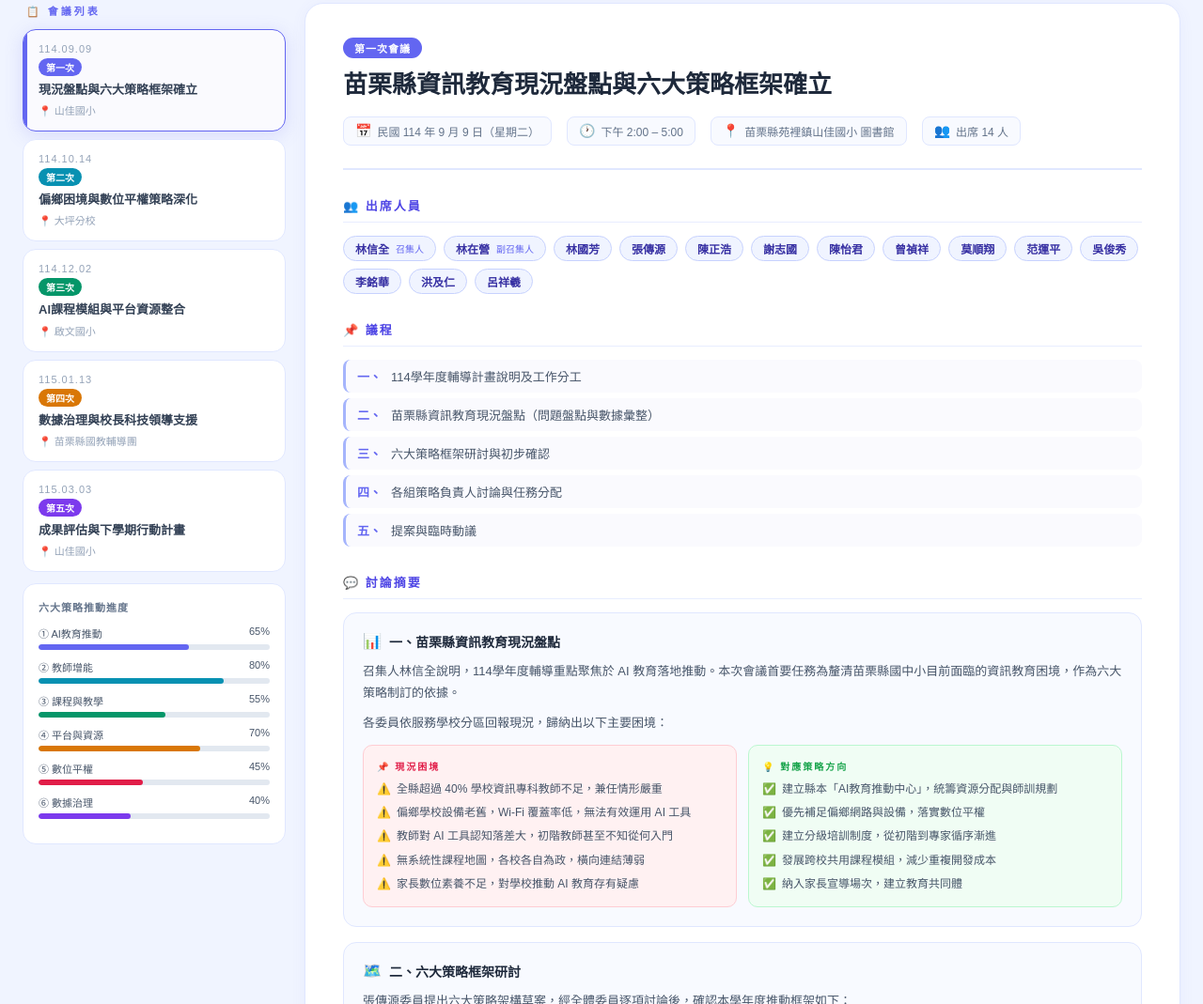
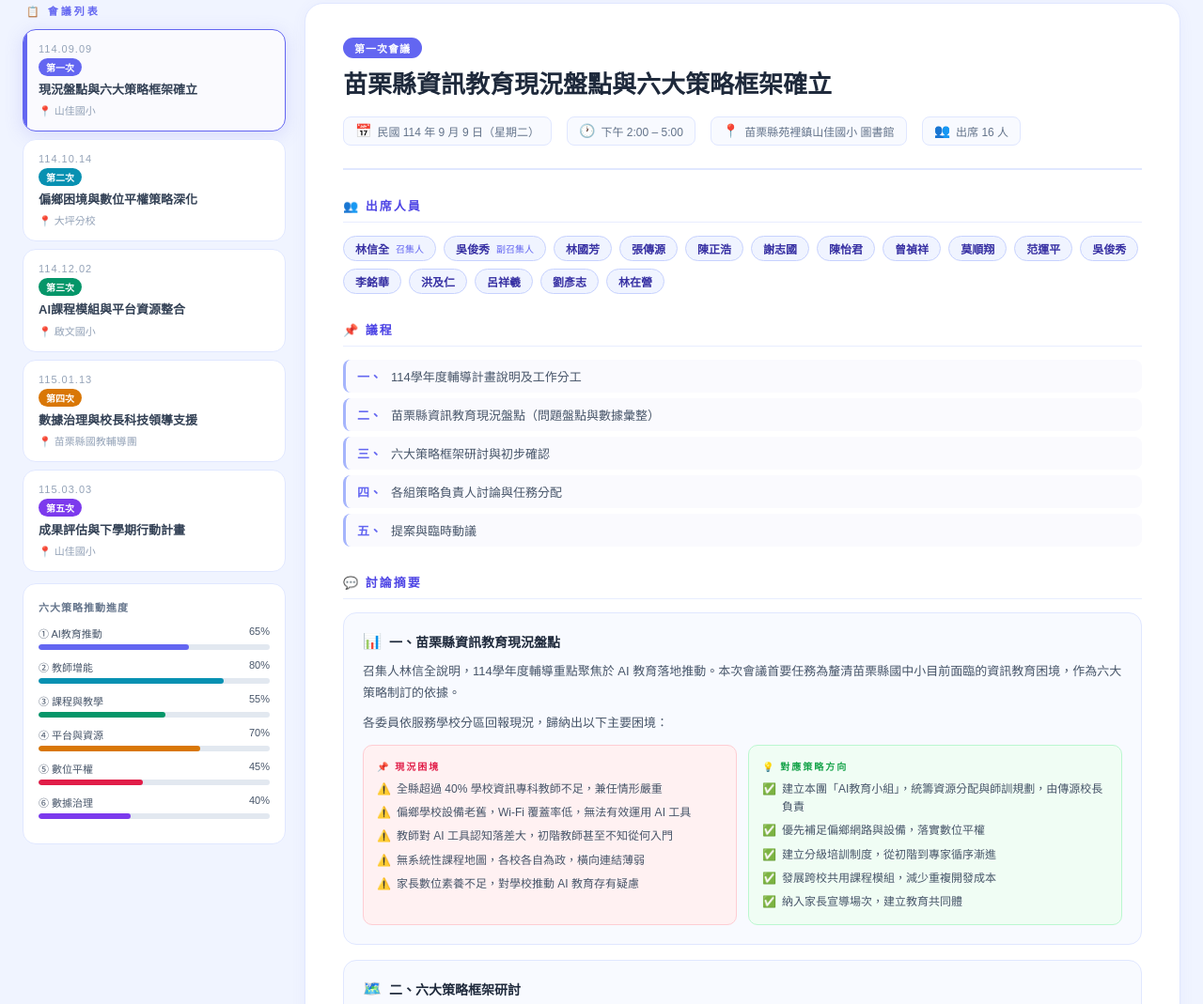
Before and after one commit to lin621219/miaoli-ict-minutes, a plain HTML site: page index.html in a window 1280 px wide. Shown: the part 229-1298 px from the top of the page at 94% size. Drawn offline with Linux system fonts and the light colour scheme.

Commit message:
update: 更新會議記錄內容

```diff
--- a/index.html
+++ b/index.html
@@ -226,7 +226,7 @@ body{font-family:'微軟正黑體','Microsoft JhengHei','PingFang TC',Arial,sans
           <div class="meta-chip"><span>📅</span>民國 114 年 9 月 9 日（星期二）</div>
           <div class="meta-chip"><span>🕐</span>下午 2:00 – 5:00</div>
           <div class="meta-chip"><span>📍</span>苗栗縣苑裡鎮山佳國小 圖書館</div>
-          <div class="meta-chip"><span>👥</span>出席 14 人</div>
+          <div class="meta-chip"><span>👥</span>出席 16 人</div>
         </div>
       </div>
 
@@ -234,13 +234,14 @@ body{font-family:'微軟正黑體','Microsoft JhengHei','PingFang TC',Arial,sans
         <div class="section-head">👥 出席人員</div>
         <div class="attendees">
           <div class="att-tag">林信全<span class="att-role">召集人</span></div>
-          <div class="att-tag">林在營<span class="att-role">副召集人</span></div>
+          <div class="att-tag">吳俊秀<span class="att-role">副召集人</span></div>
           <div class="att-tag">林國芳</div><div class="att-tag">張傳源</div>
           <div class="att-tag">陳正浩</div><div class="att-tag">謝志國</div>
           <div class="att-tag">陳怡君</div><div class="att-tag">曾禎祥</div>
           <div class="att-tag">莫順翔</div><div class="att-tag">范運平</div>
           <div class="att-tag">吳俊秀</div><div class="att-tag">李銘華</div>
           <div class="att-tag">洪及仁</div><div class="att-tag">呂祥羲</div>
+           <div class="att-tag">劉彥志</div><div class="att-tag">林在營</div>
         </div>
       </div>
 
@@ -278,7 +279,7 @@ body{font-family:'微軟正黑體','Microsoft JhengHei','PingFang TC',Arial,sans
             <div class="sol-box">
               <div class="box-label">💡 對應策略方向</div>
               <div class="box-list">
-                <div class="box-item">建立縣本「AI教育推動中心」，統籌資源分配與師訓規劃</div>
+                <div class="box-item">建立本團「AI教育小組」，統籌資源分配與師訓規劃，由傳源校長負責</div>
                 <div class="box-item">優先補足偏鄉網路與設備，落實數位平權</div>
                 <div class="box-item">建立分級培訓制度，從初階到專家循序漸進</div>
                 <div class="box-item">發展跨校共用課程模組，減少重複開發成本</div>
```
